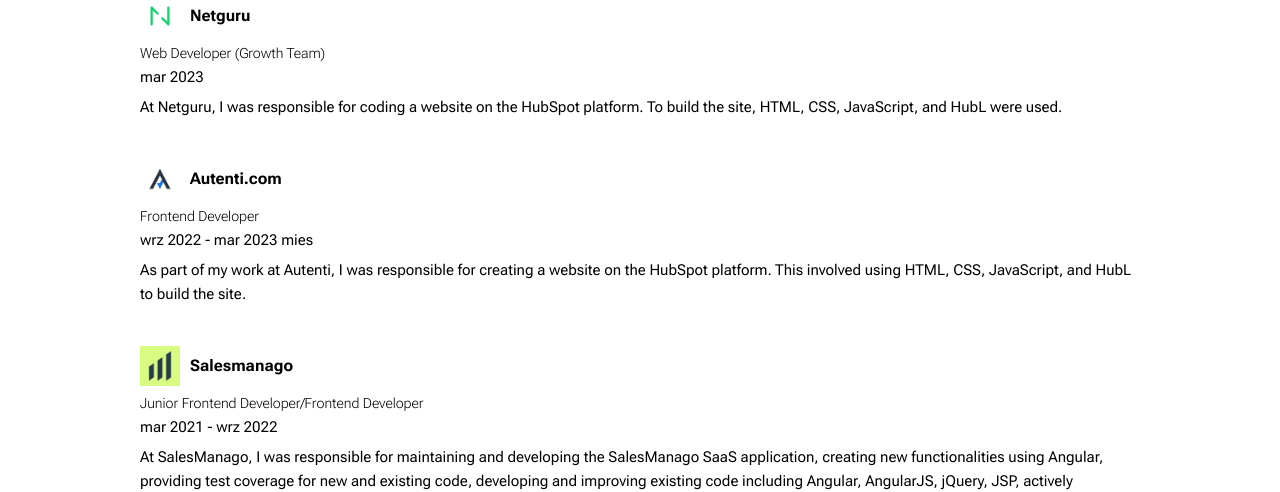
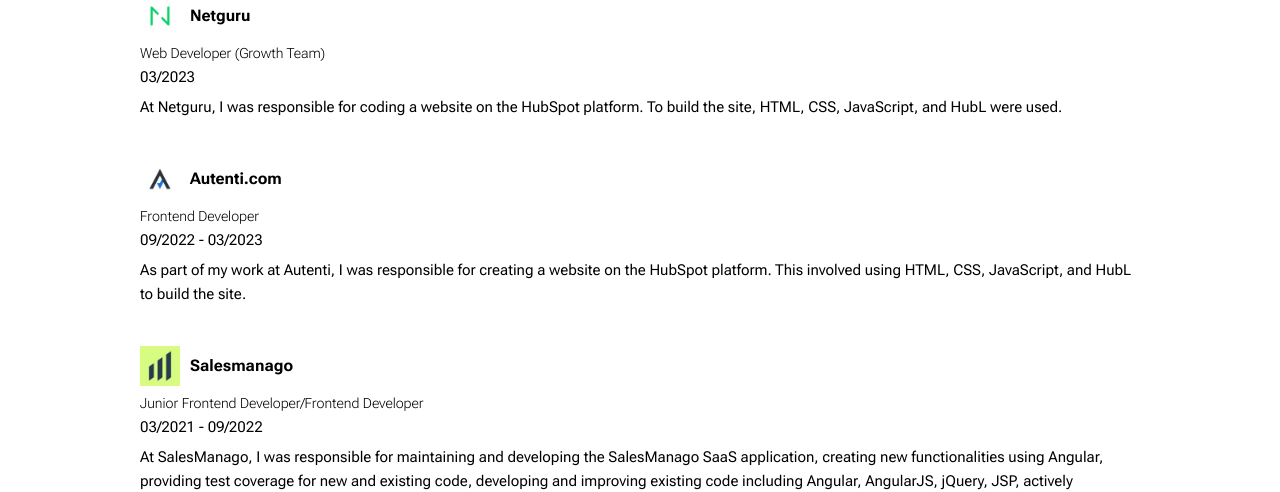
Before and after one commit to PawelMatusz/angular-portfolio, an Angular app: page /experience in a window 1280 px wide. Shown: the part 154-646 px from the top of the page. Built offline with nearby package versions, Linux system fonts and the light colour scheme.

Commit message:
change language

```diff
--- a/src/app/components/experience/experience.component.ts
+++ b/src/app/components/experience/experience.component.ts
@@ -12,28 +12,28 @@
   experiences:Experience[] = [
     {
       "companyName": 'Netguru',
-      "during": 'mar 2023',
+      "during": '03/2023',
       'description': "At Netguru, I was responsible for coding a website on the HubSpot platform. To build the site, HTML, CSS, JavaScript, and HubL were used.",
       'role': 'Web Developer (Growth Team)',
       'logo': '../../../assets/img/netguru_logo.jpeg'
     },
     {
       "companyName": 'Autenti.com',
-      "during": 'wrz 2022 - mar 2023 mies',
+      "during": '09/2022 - 03/2023',
       'description': "As part of my work at Autenti, I was responsible for creating a website on the HubSpot platform. This involved using HTML, CSS, JavaScript, and HubL to build the site.",
       'role': 'Frontend Developer',
       'logo': '../../../assets/img/autenti_logo.jpeg'
     },
     {
       "companyName": 'Salesmanago',
-      "during": 'mar 2021 - wrz 2022',
+      "during": '03/2021 - 09/2022',
       'description': "At SalesManago, I was responsible for maintaining and developing the SalesManago SaaS application, creating new functionalities using Angular, providing test coverage for new and existing code, developing and improving existing code including Angular, AngularJS, jQuery, JSP, actively participating in code reviews, coding forms/emails/Landing Pages/dedicated scripts, and as a Team Leader, organizing the team's work, reporting on team results, responding to the team's current needs, and handling organizational matters related to team work.",
       'role': 'Junior Frontend Developer/Frontend Developer',
       'logo': '../../../assets/img/salesmanago_logo.jpeg'
     },
     {
       "companyName": 'Veventy',
-      "during": 'gru 2020 - lut 2021',
+      "during": '12/2020 - 02/2021',
       'description': "While working at Veventy, I was responsible for creating the streamspace.pl website.",
       'role': 'Junior frontend developer',
       'logo': '../../../assets/img/veventy_logo.jpeg'
```
